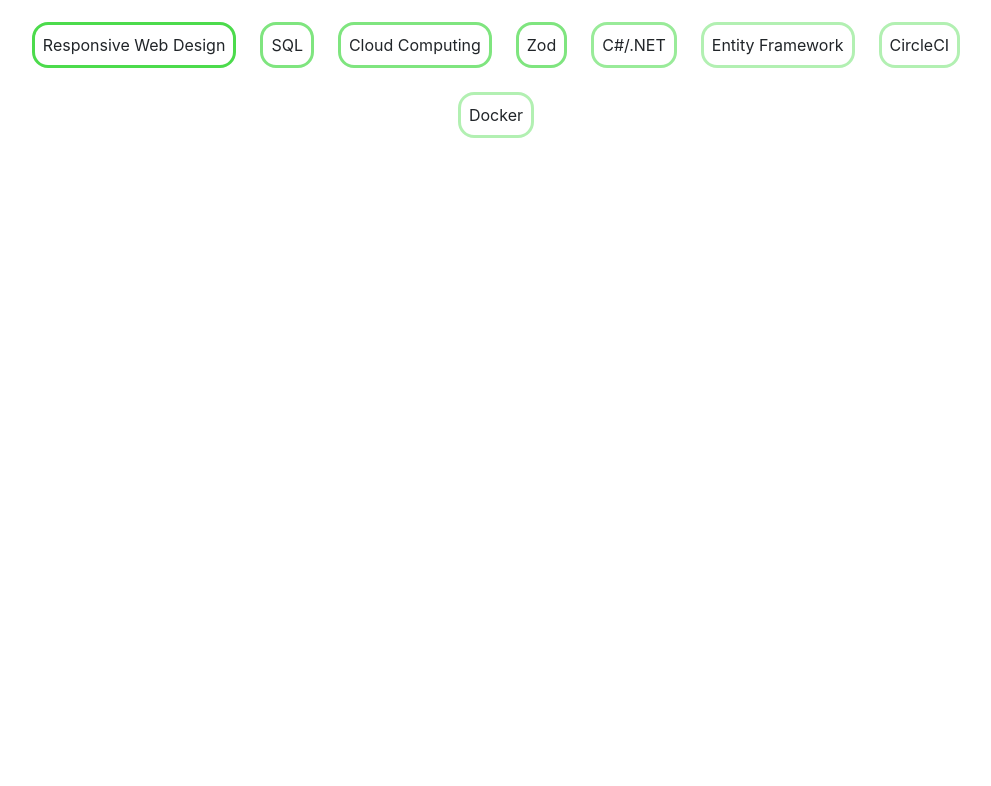
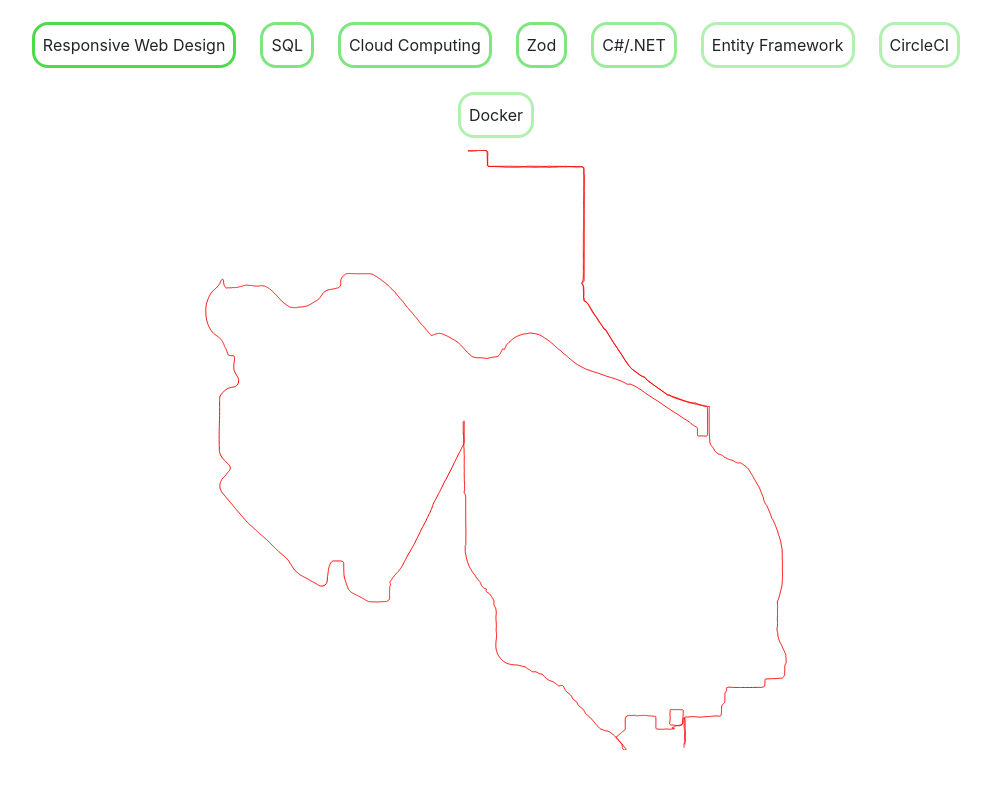
Before and after one commit to alec-georgoff/portfolio, a React (Create React App) app: page / in a window 1280 px wide. Shown: the part 728-1514 px from the top of the page, without its empty margins (144-1135 px from the left). Before the commit the page ends 926 px from the top, so only its background shows below. Built offline with nearby package versions, Linux system fonts and the light colour scheme.

Commit message:
Add simple RideDisplay component.

```diff
--- /dev/null
+++ b/src/components/RideDisplay.tsx
@@ -0,0 +1,28 @@
+import * as d3 from 'd3';
+import rideJson from '../documents/test-ride.json';
+import { LineString } from 'geojson';
+
+const RideDisplay = () => {
+    const data = rideJson.features[0].geometry as LineString;
+    const projection = d3.geoMercator();
+    projection.fitSize([600, 600], data);
+    projection.angle(0);
+    const path = d3.geoPath(projection);
+    const str = path(data);
+
+    return (
+        <div>
+            <svg style={{ width: 600, height: 600 }}>
+                <path
+                    className="path"
+                    d={str?.toString() || undefined}
+                    fill="none"
+                    stroke="red"
+                    pathLength={1}
+                />
+            </svg>
+        </div>
+    );
+};
+
+export default RideDisplay;
--- a/src/routes/HomePage.tsx
+++ b/src/routes/HomePage.tsx
@@ -5,6 +5,7 @@
 import { useNavigate } from 'react-router-dom';
 import SkillSection from '../components/SkillSection';
 import ResumePdf from '../documents/AlecGeorgoff_Resume.pdf';
+import RideDisplay from '../components/RideDisplay';
 
 const HomePage = () => {
     const navigate = useNavigate();
@@ -70,6 +71,7 @@
                 engineering teams.
             </section>
             <SkillSection />
+            <RideDisplay />
         </div>
     );
 };
```
